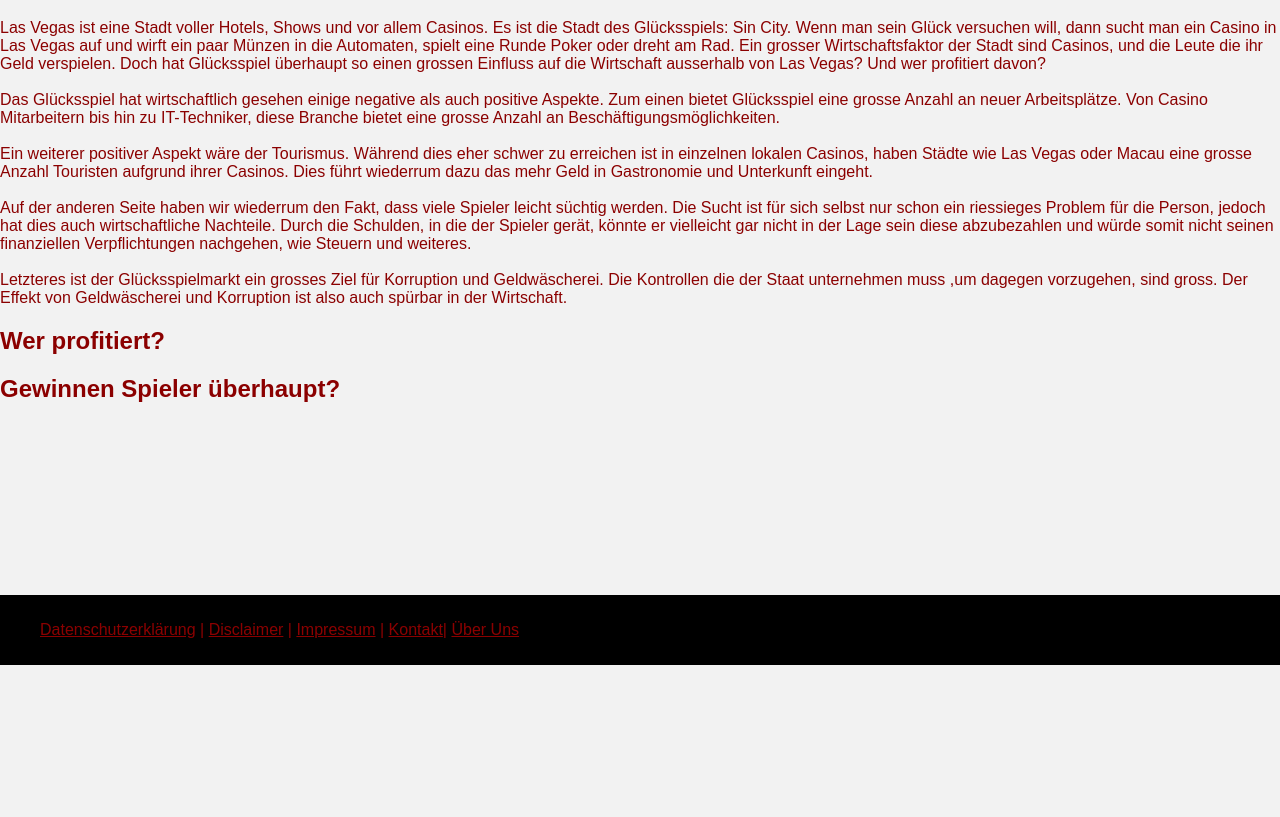
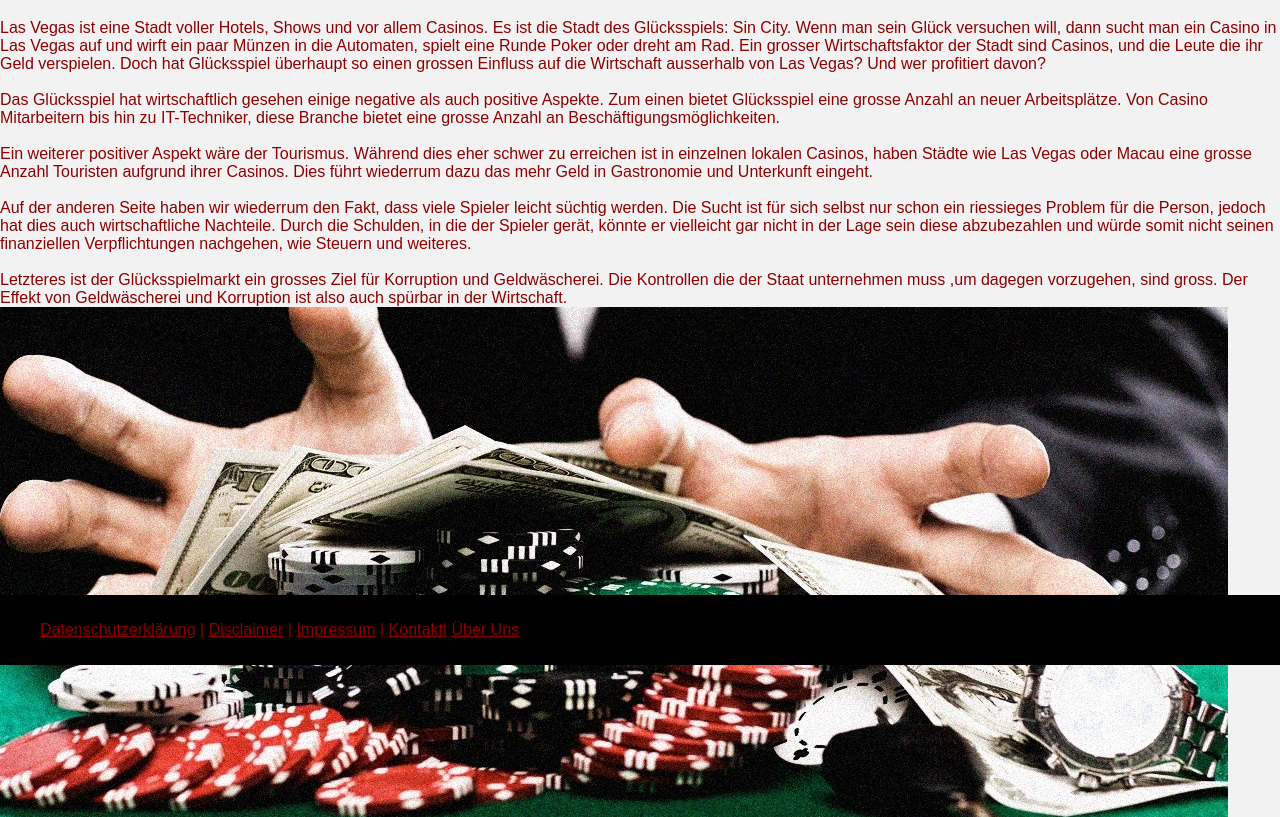
Before and after one commit to krausm-bzz/Poker_Infosite, a plain HTML site: page PrWr_Projekt/HTML/wirtschaft.html in a window 1280 px wide. Shown: the part 135-952 px from the top of the page. Before the commit the page ends 800 px from the top, so only its background shows below. Drawn offline with Linux system fonts and the light colour scheme.

Commit message:
matthias

```diff
--- a/PrWr_Projekt/HTML/wirtschaft.html
+++ b/PrWr_Projekt/HTML/wirtschaft.html
@@ -41,8 +41,10 @@
      Letzteres ist der Glücksspielmarkt ein grosses Ziel für Korruption und Geldwäscherei. Die Kontrollen die der Staat unternehmen muss
      ,um dagegen vorzugehen, sind gross. Der Effekt von Geldwäscherei und Korruption ist also auch spürbar in der Wirtschaft.
    </section>
+    <img alt='PokerGeld' src='../Img/casino_money.jpg'>
     <section>
       <h2>Wer profitiert?</h2>
+
 
     </section>
     <section>
```
Also changed, not shown: PrWr_Projekt/Img/casino_money.jpg (added).
